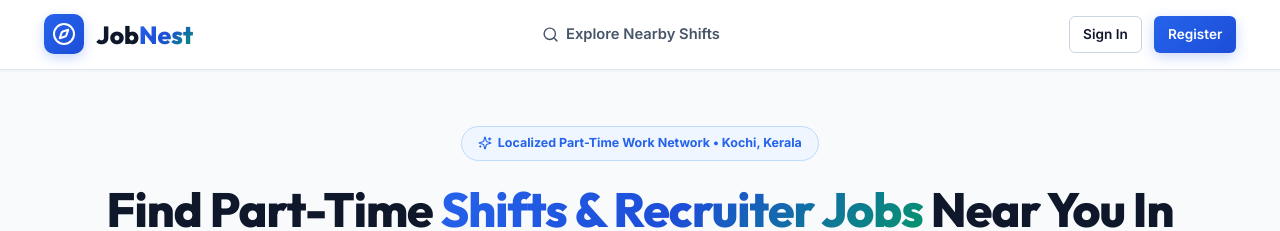
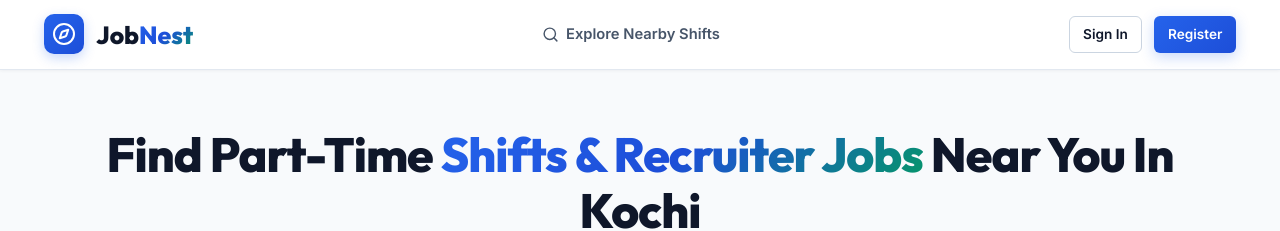
Before and after one commit to SherinRajeev/JobNest, a React (Vite) app in the folder frontend/: page / in a window 1280 px wide. Shown: the top 231 px of the page. Built offline with nearby package versions, Linux system fonts and the light colour scheme; no server answers.

Commit message:
Remove top badge pill and star icon from hero section

```diff
--- a/frontend/src/pages/Home.jsx
+++ b/frontend/src/pages/Home.jsx
@@ -1,6 +1,6 @@
 import React, { useContext, useState } from 'react';
 import { useNavigate } from 'react-router-dom';
-import { Search, MapPin, Sparkles, ArrowRight, Coffee, ShoppingBag, Truck, GraduationCap, Calendar, Building } from 'lucide-react';
+import { Search, MapPin, ArrowRight, Coffee, ShoppingBag, Truck, GraduationCap, Calendar, Building } from 'lucide-react';
 import { JobContext } from '../context/JobContext';
 import { JobCard } from '../components/JobCard';
 import { JobModal } from '../components/JobModal';
@@ -37,9 +37,6 @@ export const Home = () => {
     <div className="container">
       {/* Hero Section */}
       <section className="hero-section">
-        <div className="badge badge-primary" style={{ marginBottom: '1.25rem', padding: '0.4rem 1rem' }}>
-          <Sparkles size={14} /> Localized Part-Time Work Network • Kochi, Kerala
-        </div>
         <h1 className="hero-title">
           Find Part-Time <span className="gradient-text">Shifts & Recruiter Jobs</span> Near You In Kochi
         </h1>
```
